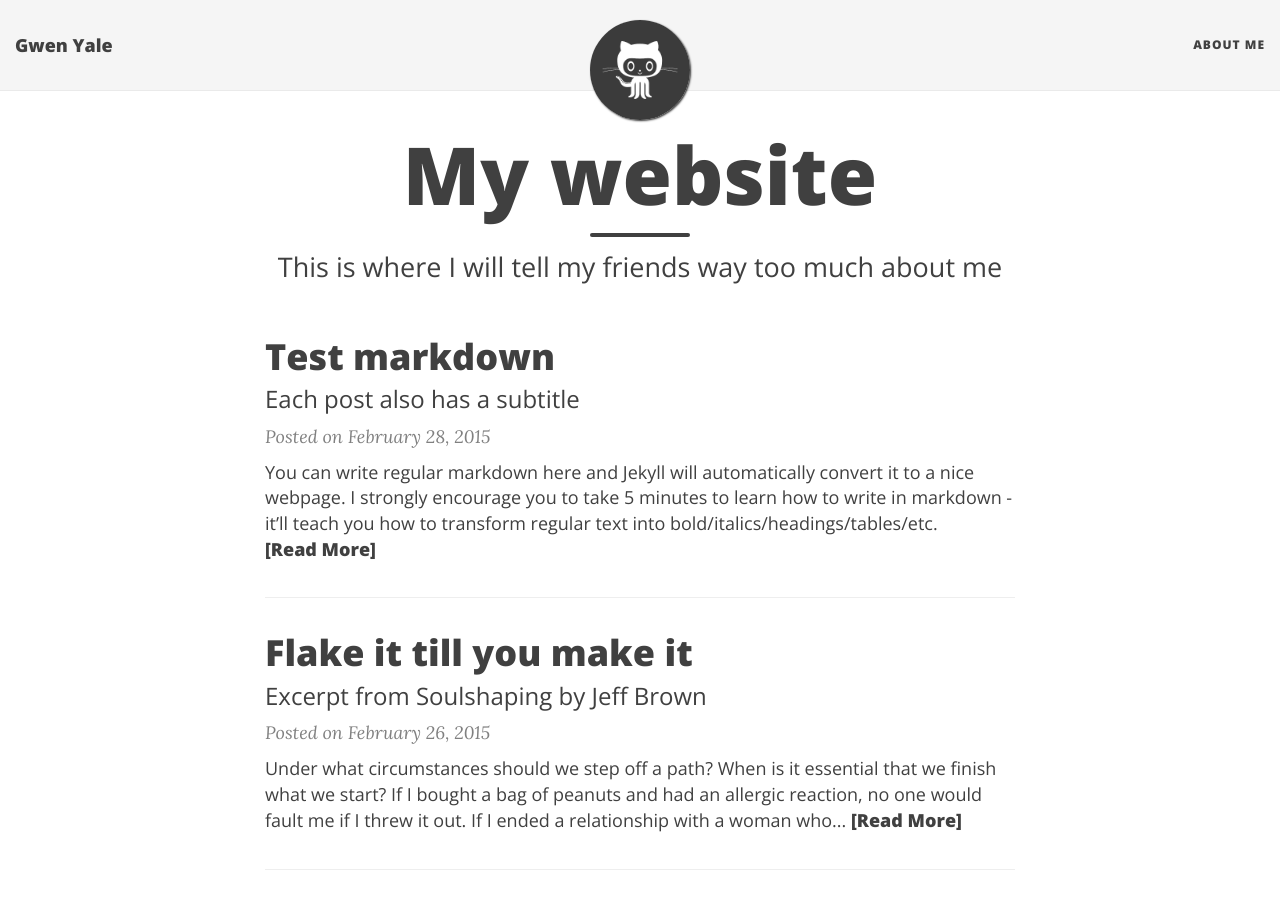
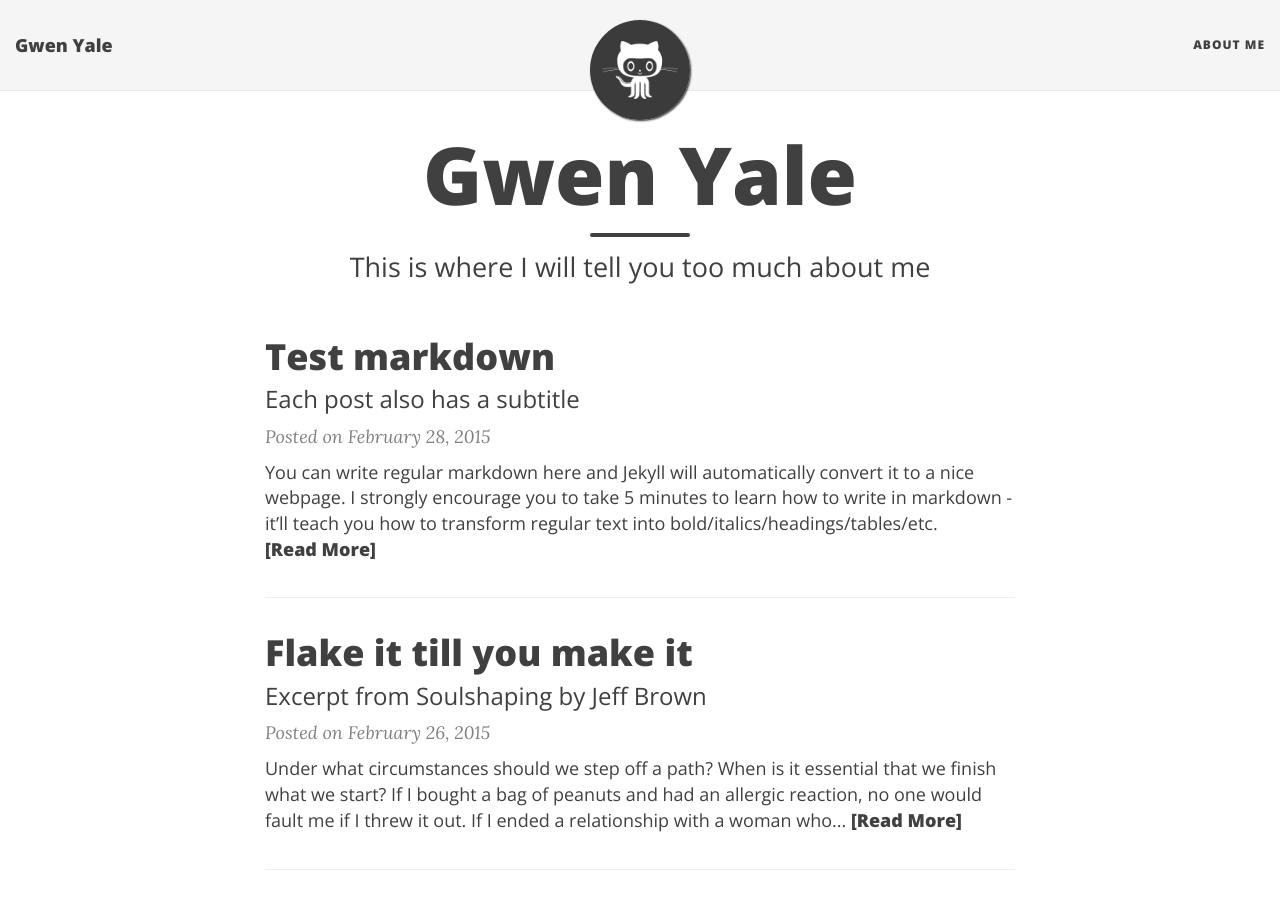
Before and after one commit to gwenyale/gwenyale.github.io, a Jekyll site: the page built from index.html, in a window 1280 px wide and 900 px high. Built offline with Jekyll 4.4.1, drawn with Linux system fonts in a browser that asks for light colours; nearby versions of some CDN libraries; the list of posts is cut into pages by our own code.

Commit message:
title change

```diff
--- a/index.html
+++ b/index.html
@@ -1,7 +1,7 @@
 ---
 layout: page
-title: My website
-subtitle: This is where I will tell my friends way too much about me
+title: Gwen Yale
+subtitle: This is where I will tell you too much about me
 use-site-title: true
 ---
 
```
